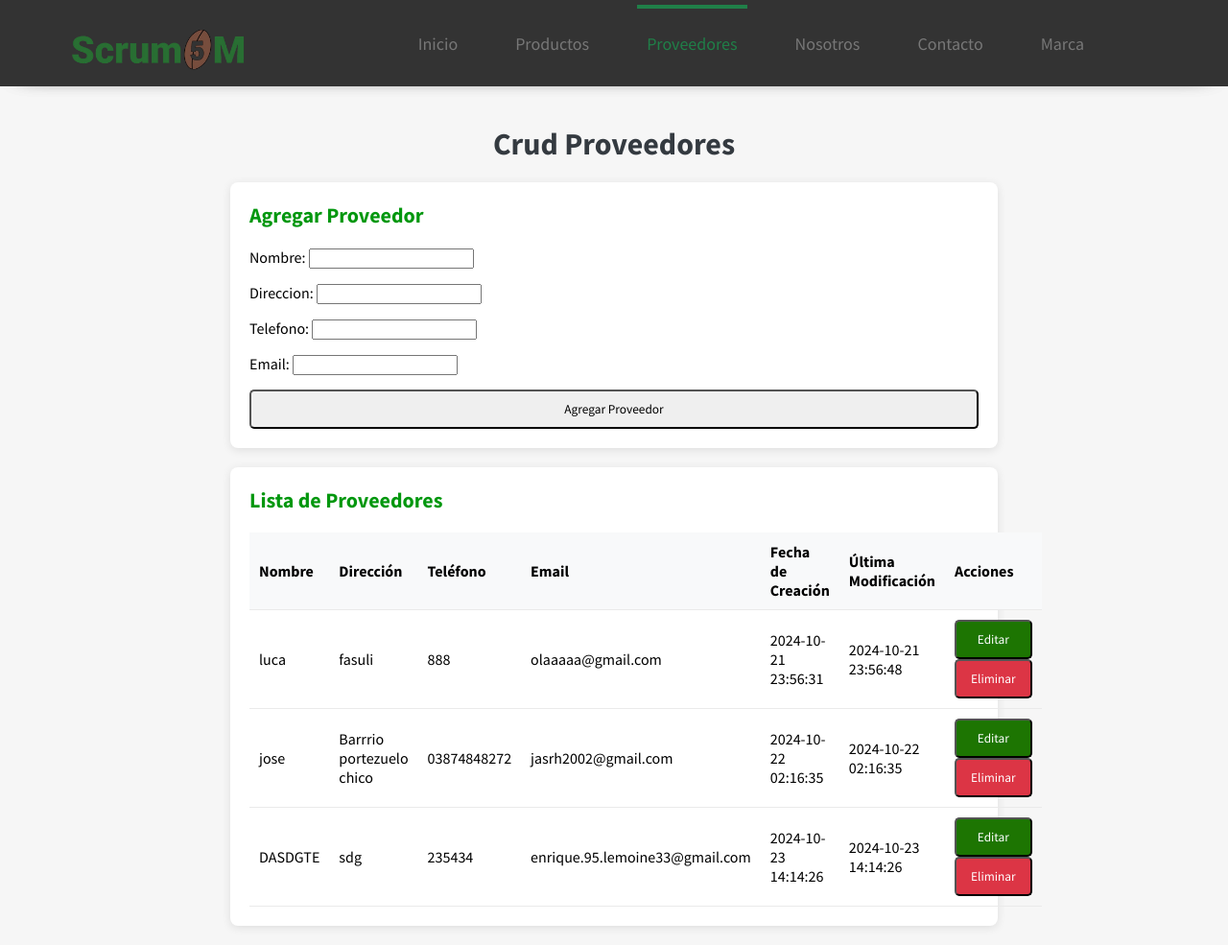
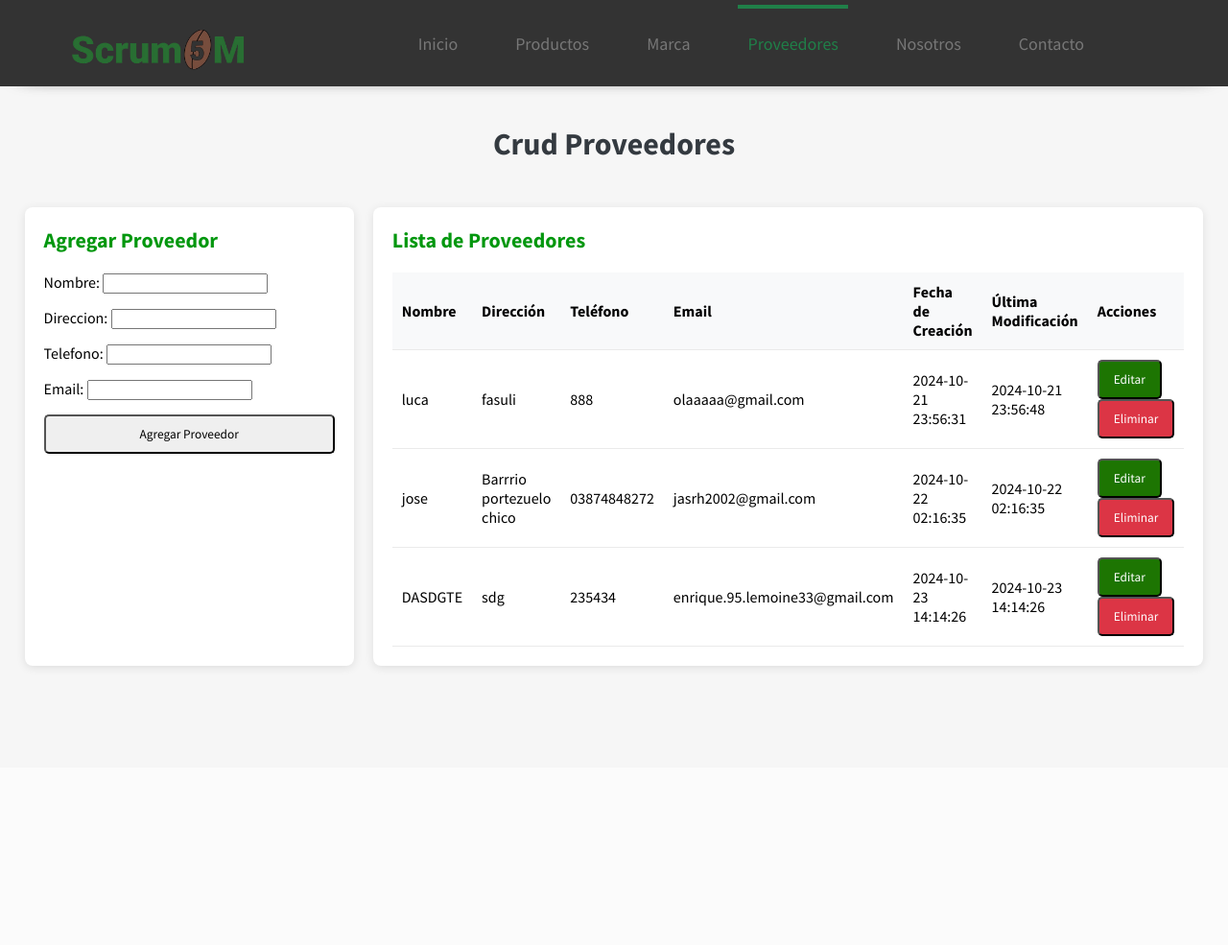
Before and after one commit to LucsMilanesas/Proyecto-DJANGO-Scrum5M, a Django app: page /proveedores/ in a window 1280 px wide. Shown: the whole page at 96% size. After the commit the page ends 698 px from the top, so only its background shows below. Run offline with Django 5.2, Linux system fonts and the light colour scheme; data comes from the database, SQL or seed files in the repository; both versions use the stored data as it was after the commit; some libraries are stand-ins or nearby versions.

Commit message:
Front General

```diff
--- a/SistemaWeb/static/css/blog.css
+++ b/SistemaWeb/static/css/blog.css
@@ -43,7 +43,7 @@ header {
     width: 100%;
     height: 500px;
     position: relative;
-    margin-top: 80px;
+    margin-top: -10px;
     background-image: url(../img/rabi.webp);
     background-position: center;
     background-size: cover;
--- a/SistemaWeb/static/css/crud_proveedores.css
+++ b/SistemaWeb/static/css/crud_proveedores.css
@@ -9,30 +9,44 @@ h1 {
 
 /* Estilos del contenedor principal */
 .container {
-    max-width: 800px;
+    display: flex; /* Hacemos que el contenedor sea flexible */
+    justify-content: space-between; /* Espacio entre el formulario y la lista */
+    gap: 20px; /* Espacio entre el formulario y la lista */
     margin: 20px auto; /* Centramos el contenedor */
-    padding: 20px;
-    background-color: #ffffff; /* Fondo blanco */
-    border-radius: 8px; /* Bordes redondeados */
-    box-shadow: 0 2px 10px rgba(0, 0, 0, 0.1); /* Sombra */
+    padding: 2%;
 }
 
 /* Estilos de los encabezados de sección */
-.container h2 {
+h2 {
     font-size: 22px;
     color: #02970e; /* Color del título */
     margin-bottom: 20px; /* Margen inferior */
 }
 
-/* Estilos del formulario */
-.container form {
+/* Estilos del formulario y la lista */
+.form-container,
+.list-container {
+    flex: 1; /* Ambos contenedores ocupan el mismo espacio */
+    background-color: #ffffff; /* Fondo blanco */
+    padding: 20px;
+    border-radius: 8px; /* Bordes redondeados */
+    box-shadow: 0 2px 10px rgba(0, 0, 0, 0.1); /* Sombra */
+}
+
+/* Ajusta el ancho del formulario para darle más espacio a la lista */
+.form-container {
+    max-width: 400px; /* Ajusta el ancho máximo del formulario */
+}
+
+/* Espaciado en el formulario */
+.form-container form {
     display: flex;
     flex-direction: column;
     gap: 15px; /* Espacio entre los elementos */
 }
 
 /* Estilo del botón */
-.container .btn {
+.btn {
     padding: 10px 15px;
     border-radius: 5px; /* Bordes redondeados */
     cursor: pointer; /* Cambiar el cursor al pasar el mouse */
@@ -79,3 +93,15 @@ h1 {
 .btn:hover {
     opacity: 0.8; /* Cambiar la opacidad */
 }
+
+/* Responsividad */
+@media (max-width: 768px) {
+    .container {
+        flex-direction: column; /* Cambia a columna en pantallas pequeñas */
+    }
+
+    .form-container,
+    .list-container {
+        margin-bottom: 20px; /* Espacio inferior entre los contenedores */
+    }
+}
--- a/SistemaWeb/templates/base.html
+++ b/SistemaWeb/templates/base.html
@@ -22,10 +22,10 @@
                     <ul>
                         <li class="menu-selected"><a href=""><i class="fas fa-home"></i> Inicio</a></li>
                         <li><a href="/productos/"><i class="fab fa-youtube"></i> Productos</a></li>
+                        <li><a href="/marca/"><i class="fas fa-headset"></i> Marca</a></li>
                         <li><a href="/proveedores/"><i class="fas fa-file-alt"></i> Proveedores</a></li>
                         <li><a href="/contacto/"><i class="fas fa-headset"></i> Contacto</a></li>
                         <li><a href="/nosotros/"><i class="fas fa-headset"></i> Nosotros</a></li>
-                        <li><a href="/marca/"><i class="fas fa-headset"></i> Marca</a></li>
                     </ul>
                 </nav>
             </div>
--- a/SistemaWeb/templates/contacto.html
+++ b/SistemaWeb/templates/contacto.html
@@ -21,12 +21,11 @@
                     <ul>
                         <li><a href="/"><i class="fas fa-home"></i> Inicio</a></li>
                         <li><a href="/productos/"><i class="fab fa-youtube"></i> Productos</a></li>
+                        <li><a href="/marca/"> <i class="fas fa-headset"></i> Marca</a></li>
                         <li><a href="/proveedores/"> <i class="fas fa-headset"></i> Proveedores</a></li>
                         <li><a href="/nosotros/"><i class="fas fa-file-alt"></i> Nosotros</a></li>
                         <li class="menu-selected"><a href="/contacto/" class="text-menu-selected">
                             <i class="fas fa-headset"></i> Contacto</a></li>
-                            <li><a href="/marca/"> <i class="fas fa-headset"></i> Marca</a></li>
-
                     </ul>
                 </nav>
             </div>
@@ -92,7 +91,7 @@
                     <a href="#"><i class="fab fa-instagram icon-redes-footer"></i></a>
                 </div>
                 <hr>
-                <h4>© Hecho solamente por Josesito - Todos los Derechos Reservados</h4>
+                <h4>©Un Producto de los Vagos Vagos and Co. - Todos los Derechos Reservados</h4>
             </footer>
         </div>
     </div>
--- a/SistemaWeb/templates/crud_proveedores.html
+++ b/SistemaWeb/templates/crud_proveedores.html
@@ -15,11 +15,12 @@
                 <ul>
                     <li><a href="/"><i class="fas fa-home"></i> Inicio</a></li>
                     <li><a href="/productos/"><i class="fab fa-youtube"></i> Productos</a></li>
+                    <li><a href="/marca/"> <i class="fas fa-headset"></i> Marca</a></li>
                     <li class="menu-selected"><a href="/proveedores/" class="text-menu-selected">
                         <i class="fas fa-truck"></i> Proveedores</a></li>
                     <li><a href="/nosotros/"><i class="fas fa-file-alt"></i> Nosotros</a></li>
                     <li><a href="/contacto/"><i class="fas fa-headset"></i> Contacto</a></li>
-                    <li><a href="/marca/"> <i class="fas fa-headset"></i> Marca</a></li>
+
                 </ul>
             </nav>
         </div>
@@ -32,6 +33,7 @@
 <h1>Crud Proveedores</h1>
 
 <div class="container">
+    <div class="form-container">
         <h2>{% if formulario.instance.id %}Editar Proveedor{% else %}Agregar Proveedor{% endif %}</h2>
 
         <form method="POST" action="">
@@ -45,7 +47,7 @@
         </form>
     </div>
 
-<div class="container">
+    <div class="list-container">
         <h2>Lista de Proveedores</h2>
         <table class="table table-striped">
             <thead>
@@ -85,5 +87,5 @@
             </tbody>
         </table>
     </div>
-
+</div>
 {% endblock %}
--- a/SistemaWeb/templates/nosotros.html
+++ b/SistemaWeb/templates/nosotros.html
@@ -21,11 +21,11 @@
                     <ul>
                         <li><a href="/"><i class="fas fa-home"></i> Inicio</a></li>
                         <li><a href="/productos/"><i class="fab fa-youtube"></i> Productos</a></li>
+                        <li><a href="/marca/"> <i class="fas fa-headset"></i> Marca</a></li>
                         <li><a href="/proveedores/"> <i class="fas fa-headset"></i> Proveedores</a></li>
                         <li class="menu-selected"><a href="/nosotros/" class="text-menu-selected">
                             <i class="fas fa-file-alt"></i> Nosotros</a></li>
                         <li><a href="/contacto/"><i class="fas fa-headset"></i> Contacto</a></li>
-                        <li><a href="/marca/"> <i class="fas fa-headset"></i> Marca</a></li>
                     </ul>
                 </nav>
             </div>
@@ -80,7 +80,7 @@
                     <a href="#"><i class="fab fa-instagram icon-redes-footer"></i></a>
                 </div>
                 <hr>
-                <h4>© Hecho solamente por Josesito - Todos los Derechos Reservados</h4>
+                <h4>©Un Producto de los Vagos Vagos and Co. - Todos los Derechos Reservados</h4>
             </footer>
         </div>
     </div>
--- a/SistemaWeb/templates/portada.html
+++ b/SistemaWeb/templates/portada.html
@@ -61,7 +61,7 @@
                 <a href="#"><i class="fab fa-instagram icon-redes-footer"></i></a>
             </div>
             <hr>
-            <h4>© Hecho solamente por Josesito - Todos los Derechos Reservados</h4>
+            <h4>©Un Producto de los Vagos Vagos and Co. - Todos los Derechos Reservados</h4>
         </footer>
     </div>
 </div>
--- a/SistemaWeb/templates/productos.html
+++ b/SistemaWeb/templates/productos.html
@@ -16,10 +16,10 @@
                     <li><a href="/"><i class="fas fa-home"></i> Inicio</a></li>
                     <li class="menu-selected"><a href="/productos/" class="text-menu-selected">
                         <i class="fab fa-youtube"></i> Productos</a></li>
+                    <li><a href="/marca/"><i class="fas fa-headset"></i> Marca </a></li>
                     <li><a href="/proveedores/"> <i class="fas fa-headset"></i> Proveedores</a></li>
                     <li><a href="/nosotros/"><i class="fas fa-file-alt"></i> Nosotros</a></li>
                     <li><a href="/contacto/"><i class="fas fa-headset"></i> Contacto</a></li>
-                    <li><a href="/Marca/"><i class="fas fa-headset"></i> Marca </a></li>
                 </ul>
             </nav>
         </div>
```
Also changed, not shown: SistemaWeb/templates/marca.html (+24 -0 lines), db.sqlite3. Lines whose indentation alone changed are shown as unchanged.
